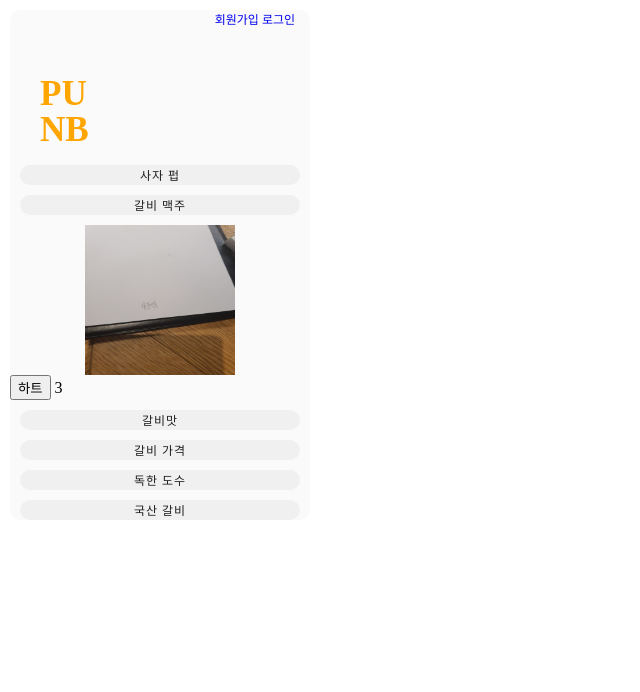
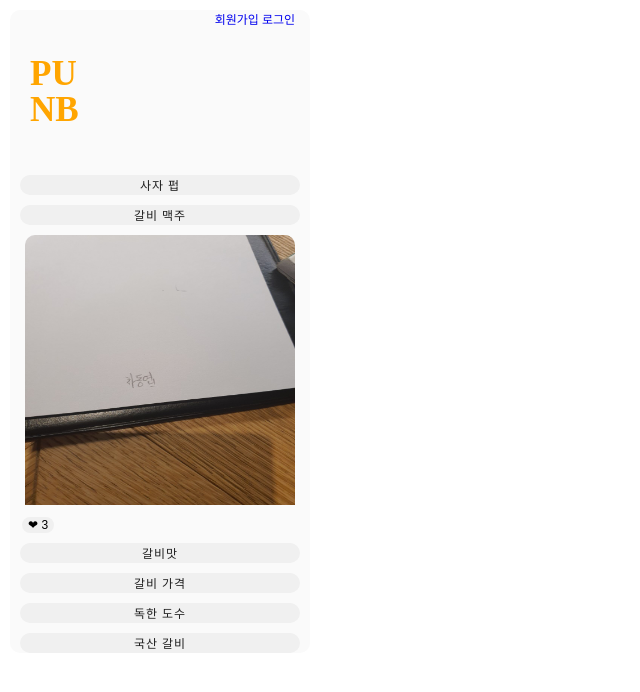
Before and after one commit to hyerimsn/ohapzizol, a Django app: page /beer/1 in a window 1280 px wide. Shown: the top 692 px of the page, without its empty margins (0-640 px from the left). Run offline with Django 3.2, Linux system fonts and the light colour scheme; data comes from the database, SQL or seed files in the repository; both versions use the stored data as it was after the commit.

Commit message:
my...third little commit.................

```diff
--- a/ohap/first/static/css/beer.css
+++ b/ohap/first/static/css/beer.css
@@ -17,10 +17,14 @@ body{
 
 }
 header {
+    padding-top: 10px;
+    padding-left: 20px;
+    padding-right: 50px;
+    padding-bottom: 20px;
+    color: orange;
+    line-height: 1px;
+    font-size: 30px;
     background-size: cover;
-    padding-top: 30px;
-    padding-left: 30px;
-    color: orange;
     line-height: 1px;
     font-size: 30px;
 }
@@ -45,7 +49,17 @@ a{
 
 .beerimg{
     align-content: center;
-    width: 150px;
-    height: 150px;
+    width: 270px;
+    height: 270px;
     text-align: center;
+    border-radius: 10px;
+    padding-bottom: 10px;
 }
+
+.likebutton{
+    margin-left: 12px;
+    background-color: rgb(240, 240, 240);
+    border-width: 0px;
+    border-radius: 10px;
+    font-size: 12px;
+}
--- a/ohap/first/templates/beer.html
+++ b/ohap/first/templates/beer.html
@@ -39,8 +39,8 @@
 
         <form method="POST" action="{% url 'like' i.id %}">
             {% csrf_token %}
-        <input type="submit" value="하트" class="likebutton">
-            {{i.likes.count}}
+        <input type="submit" value="❤ {{i.likes.count}}" class="likebutton">
+
         </form>
 
         <div class="beers">
```
Also changed, not shown: ohap/db.sqlite3.
